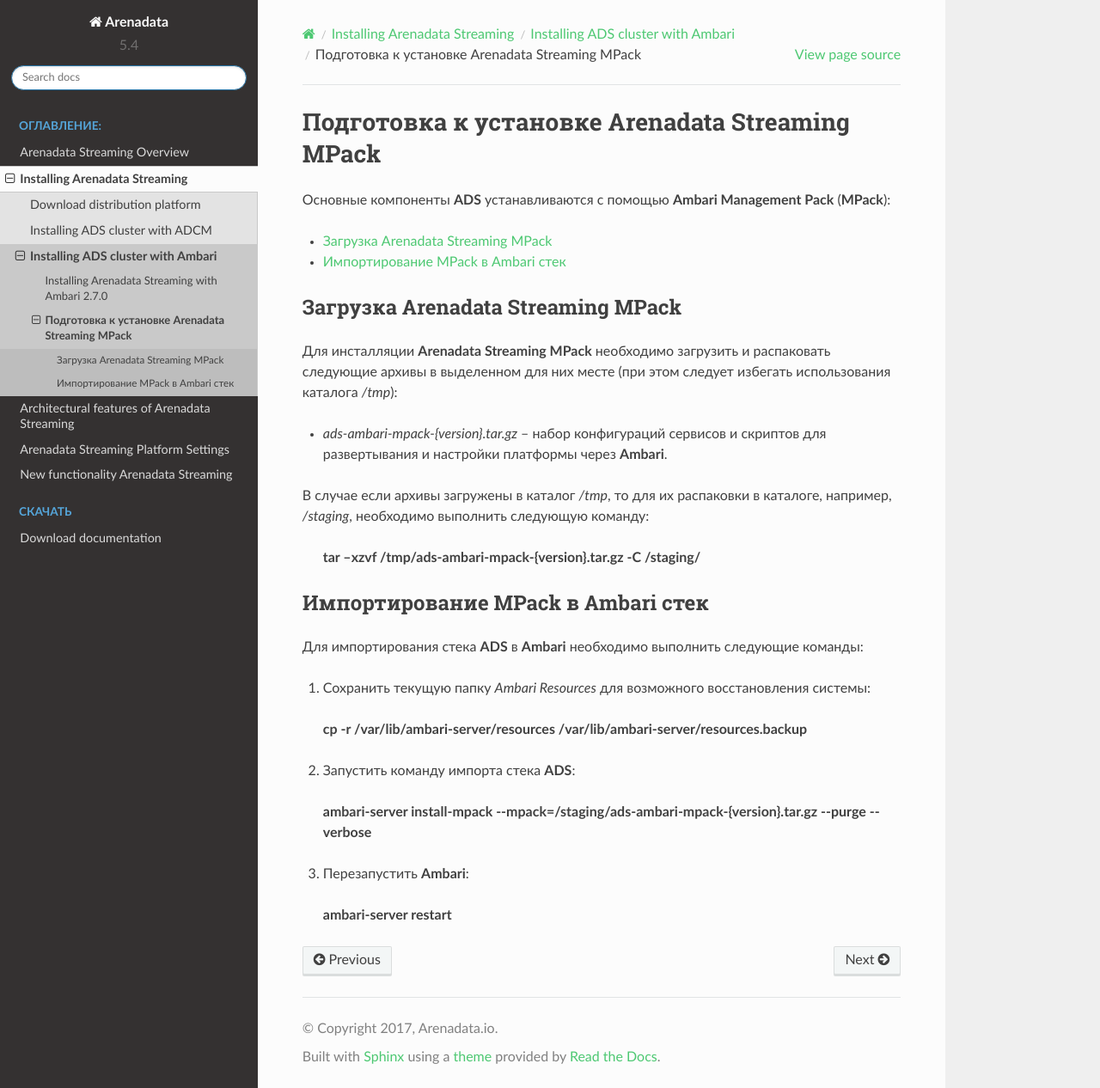
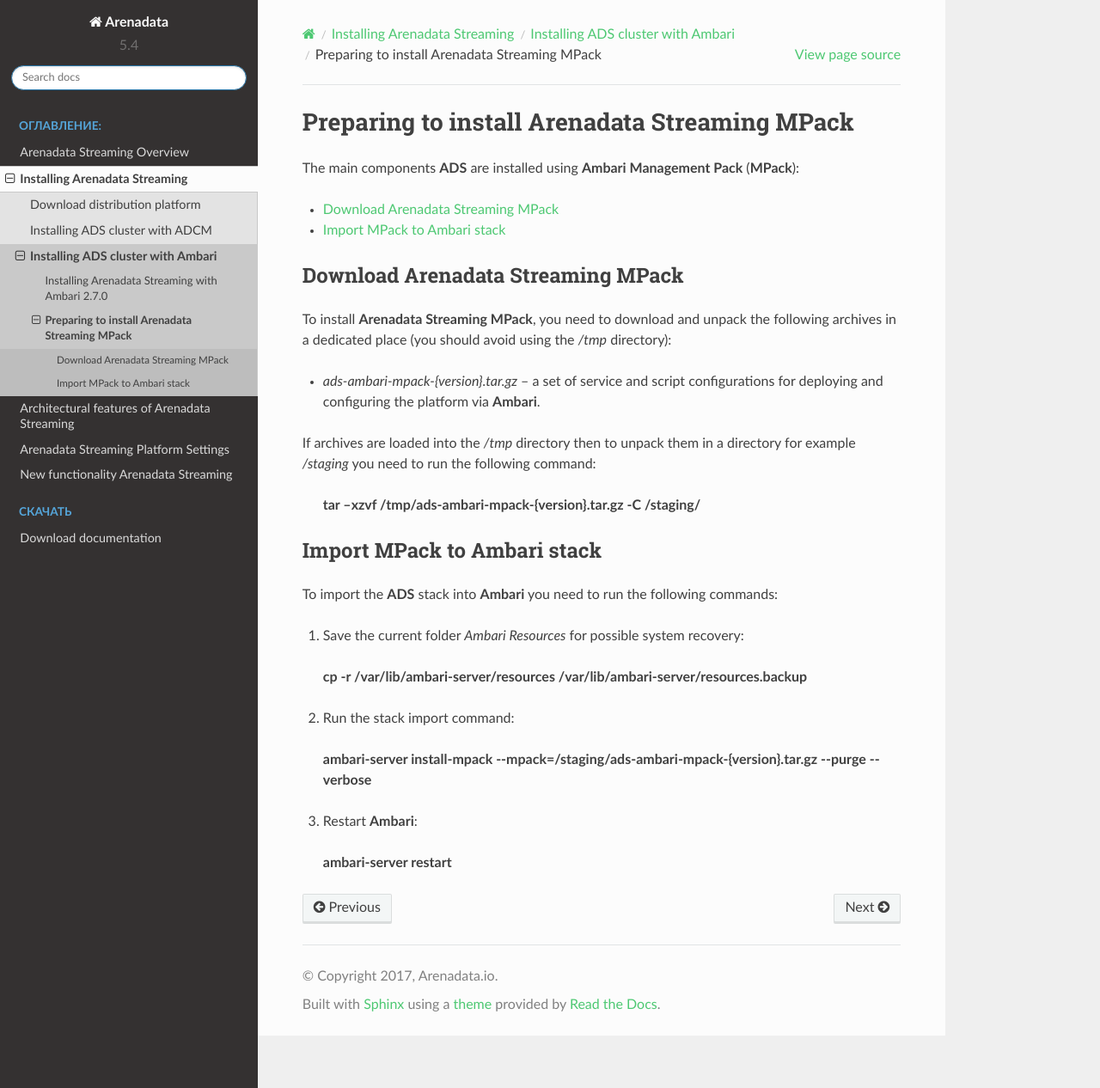
Before and after one commit to arenadata/docs_ads, a Sphinx documentation site: the page built from source/Install/ambari/MPack.rst, in a window 1280 px wide and 1266 px high. Shown: the whole window at 86% size. Built offline with Sphinx 7.4.7 and the Read the Docs theme 2.0.0, drawn with Linux system fonts in a browser that asks for light colours; pages that are not in the unit, such as notebooks, are missing from menus.

Commit message:
Update MPack.rst

```diff
--- a/source/Install/ambari/MPack.rst
+++ b/source/Install/ambari/MPack.rst
@@ -1,38 +1,38 @@
-Подготовка к установке Arenadata Streaming MPack
+Preparing to install Arenadata Streaming MPack
 ==================================================
 
-Основные компоненты **ADS** устанавливаются с помощью **Ambari Management Pack** (**MPack**):
+The main components **ADS** are installed using **Ambari Management Pack** (**MPack**):
 
-+ `Загрузка Arenadata Streaming MPack`_
-+ `Импортирование MPack в Ambari стек`_
++ `Download Arenadata Streaming MPack`_
++ `Import MPack to Ambari stack`_
 
 
-Загрузка Arenadata Streaming MPack
+Download Arenadata Streaming MPack
 ------------------------------------
 
-Для инсталляции **Arenadata Streaming MPack** необходимо загрузить и распаковать следующие архивы в выделенном для них месте (при этом следует избегать использования каталога */tmp*):
+To install **Arenadata Streaming MPack**, you need to download and unpack the following archives in a dedicated place (you should avoid using the */tmp* directory):
 
-+ *ads-ambari-mpack-{version}.tar.gz* – набор конфигураций сервисов и скриптов для развертывания и настройки платформы через **Ambari**.
++ *ads-ambari-mpack-{version}.tar.gz* -- a set of service and script configurations for deploying and configuring the platform via **Ambari**.
 
-В случае если архивы загружены в каталог */tmp*, то для их распаковки в каталоге, например, */staging*, необходимо выполнить следующую команду:
+If archives are loaded into the */tmp* directory then to unpack them in a directory for example */staging* you need to run the following command:
 
   :command:`tar –xzvf /tmp/ads-ambari-mpack-{version}.tar.gz -C /staging/`
 
 
 
-Импортирование MPack в Ambari стек
-------------------------------------
+Import MPack to Ambari stack
+----------------------------------
 
-Для импортирования стека **ADS** в **Ambari** необходимо выполнить следующие команды:
+To import the **ADS** stack into **Ambari** you need to run the following commands:
 
-1. Сохранить текущую папку *Ambari Resources* для возможного восстановления системы:
+1. Save the current folder *Ambari Resources* for possible system recovery:
 
   :command:`cp -r /var/lib/ambari-server/resources /var/lib/ambari-server/resources.backup`
 
-2. Запустить команду импорта стека **ADS**:
+2. Run the stack import command:
 
   :command:`ambari-server install-mpack --mpack=/staging/ads-ambari-mpack-{version}.tar.gz --purge --verbose`
 
-3. Перезапустить **Ambari**:
+3. Restart **Ambari**:
 
   :command:`ambari-server restart`
```
